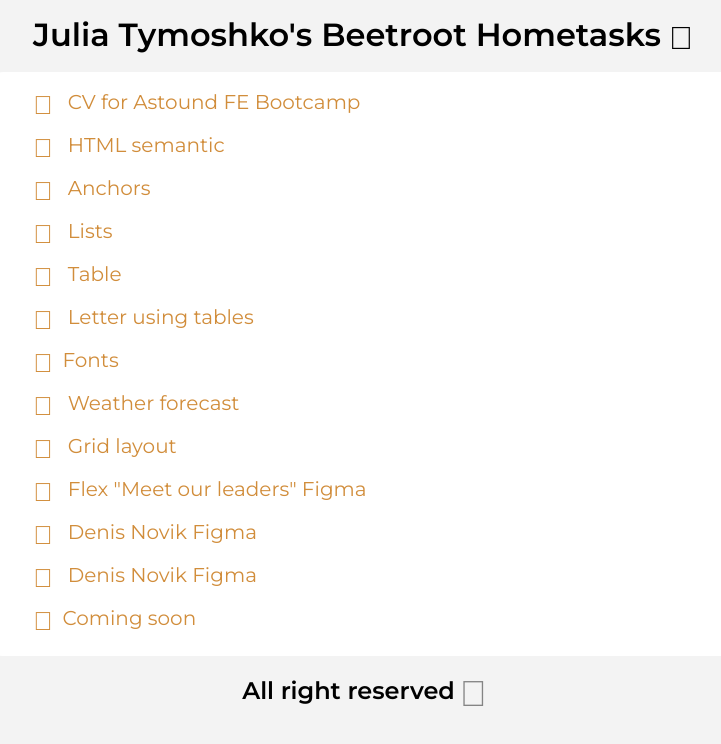
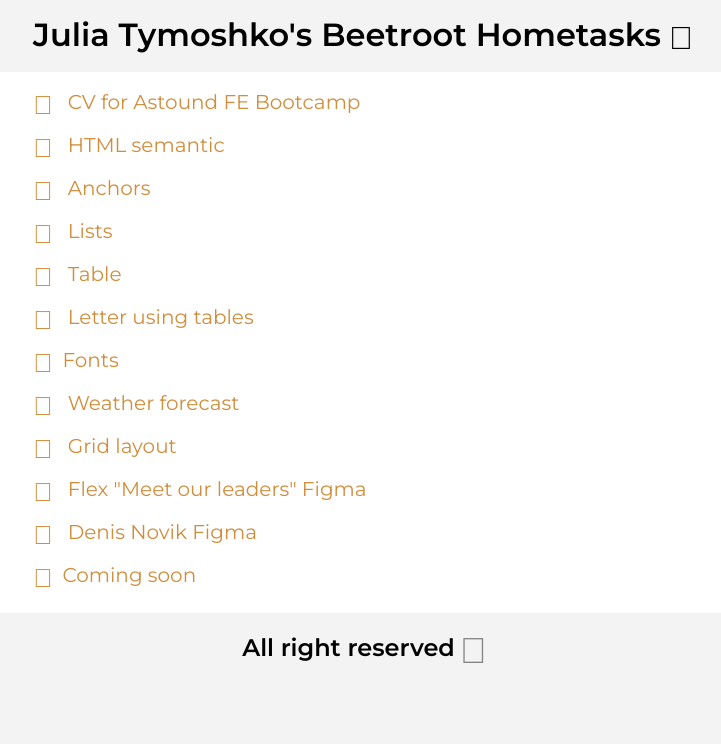
Before and after one commit to JuliaTymoshko/JT_Beetroot_HW, a plain HTML site: page index.html in a window 1280 px wide. Shown: the whole page, without its empty margins (273-994 px from the left). Drawn offline with Linux system fonts and the light colour scheme.

Commit message:
sleep soon

```diff
--- a/index.html
+++ b/index.html
@@ -58,9 +58,6 @@
           <li class="navigation__list_item">
             <a href="11_DenysNovyk/">Denis Novik Figma</a>
           </li>
-          <li class="navigation__list_item">
-            <a href="11_DenysNovyk/index.html">Denis Novik Figma</a>
-          </li>
           <li class="navigation__list_item"><a href="#">Coming soon</a></li>
         </ul>
       </nav>
```
